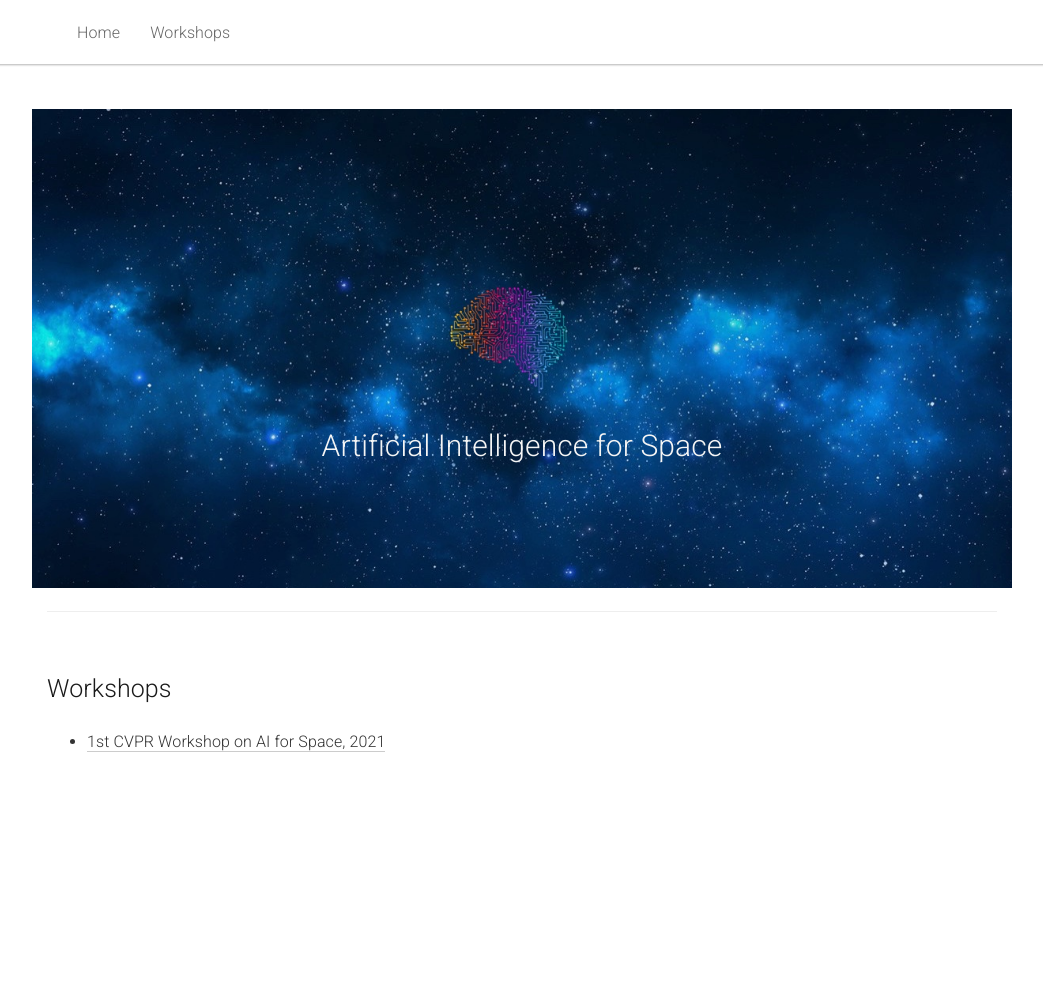
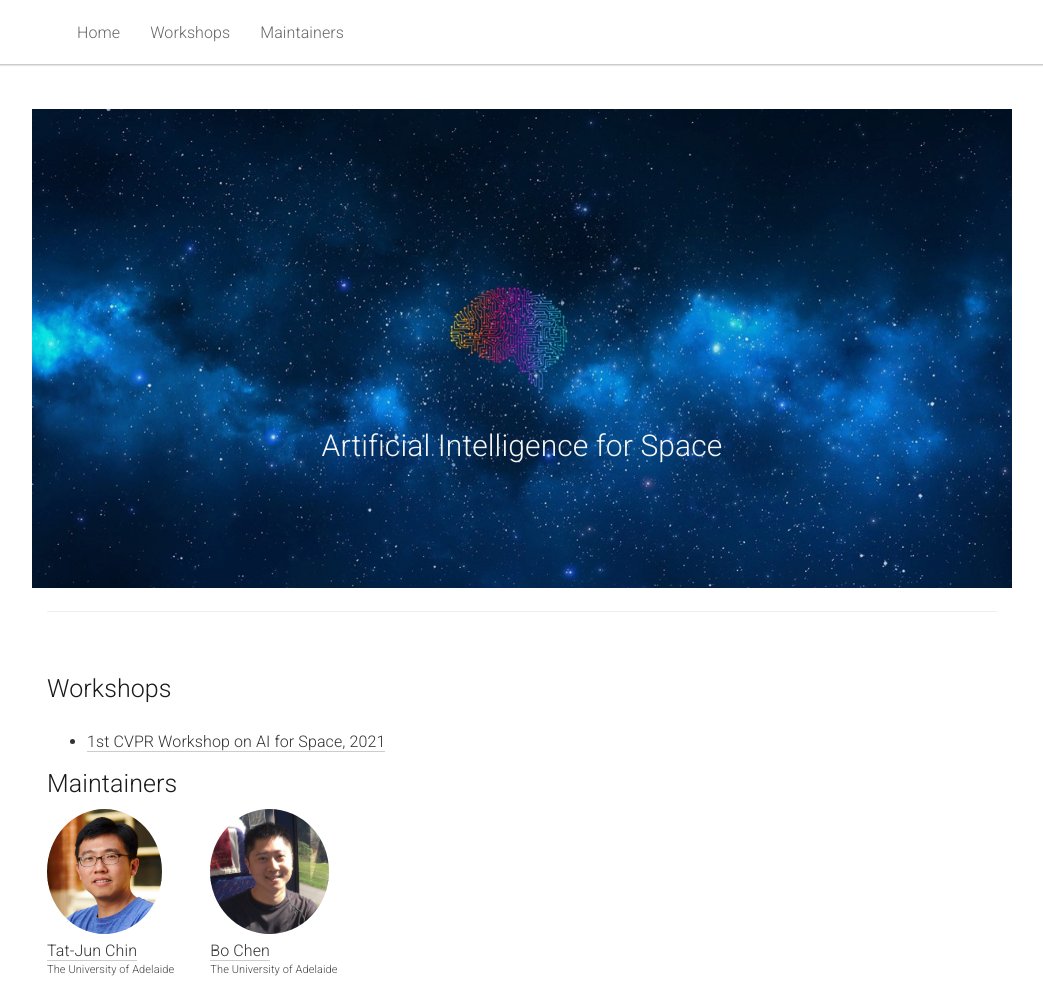
Before and after one commit to AIforSpace/aiforspace.github.io, a Jekyll site: the page built from _pages/home.md, in a window 1280 px wide and 986 px high. Shown: the whole window, without its empty margins (118-1161 px from the left). Built offline with Jekyll 4.4.1, drawn with Linux system fonts in a browser that asks for light colours.

Commit message:
added maintainers

```diff
--- a/_includes/header.html
+++ b/_includes/header.html
@@ -15,6 +15,7 @@
       <ul class="nav navbar-nav">
         <li><a href="#home">Home</a></li>
         <li><a href="#workshop">Workshops</a></li>
+        <li><a href="#maintainers">Maintainers</a></li>
       </ul>
     </div>
 
--- a/_pages/home.md
+++ b/_pages/home.md
@@ -54,3 +54,35 @@ acknowledgements: ""
     </p>
   </div>
 </div>
+
+
+
+<div class="row" id="maintainers">
+  <div class="col-xs-12">
+    <h2>Maintainers</h2>
+  </div>
+</div>
+
+<div class="row">
+
+  <div class="col-xs-2">
+    <a href="https://cs.adelaide.edu.au/~tjchin">
+      <img class="people-pic" src="{{ "/static/img/people/tj.png" | prepend:site.baseurl }}">
+    </a>
+    <div class="people-name">
+      <a href="https://cs.adelaide.edu.au/~tjchin">Tat-Jun Chin</a>
+      <h6>The University of Adelaide</h6>
+    </div>
+  </div>
+
+  <div class="col-xs-2">
+    <a href="https://bochenys.github.io/">
+      <img class="people-pic" src="{{ "/static/img/people/bo.jpg" | prepend:site.baseurl }}">
+    </a>
+    <div class="people-name">
+      <a href="https://bochenys.github.io/">Bo Chen</a>
+      <h6>The University of Adelaide</h6>
+    </div>
+  </div>
+
+</div>
```
Also changed, not shown: 1 other file.
